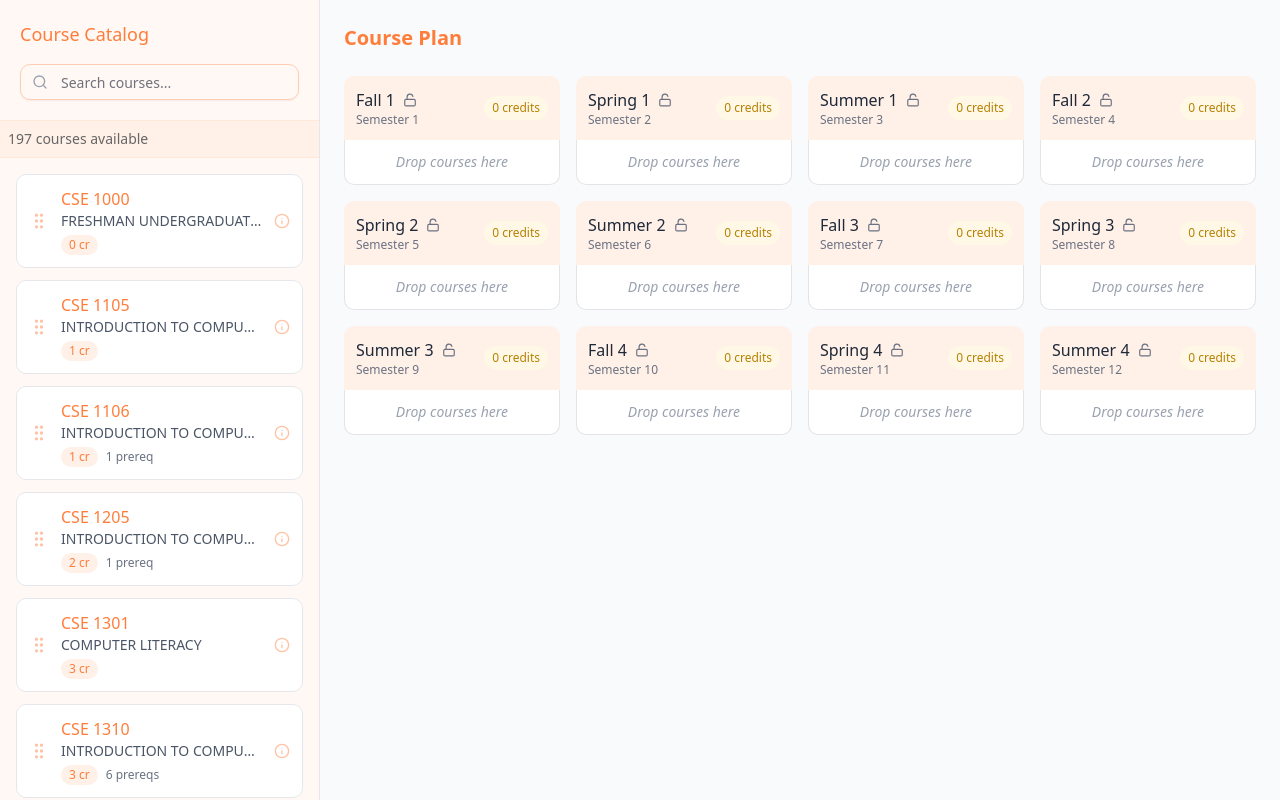
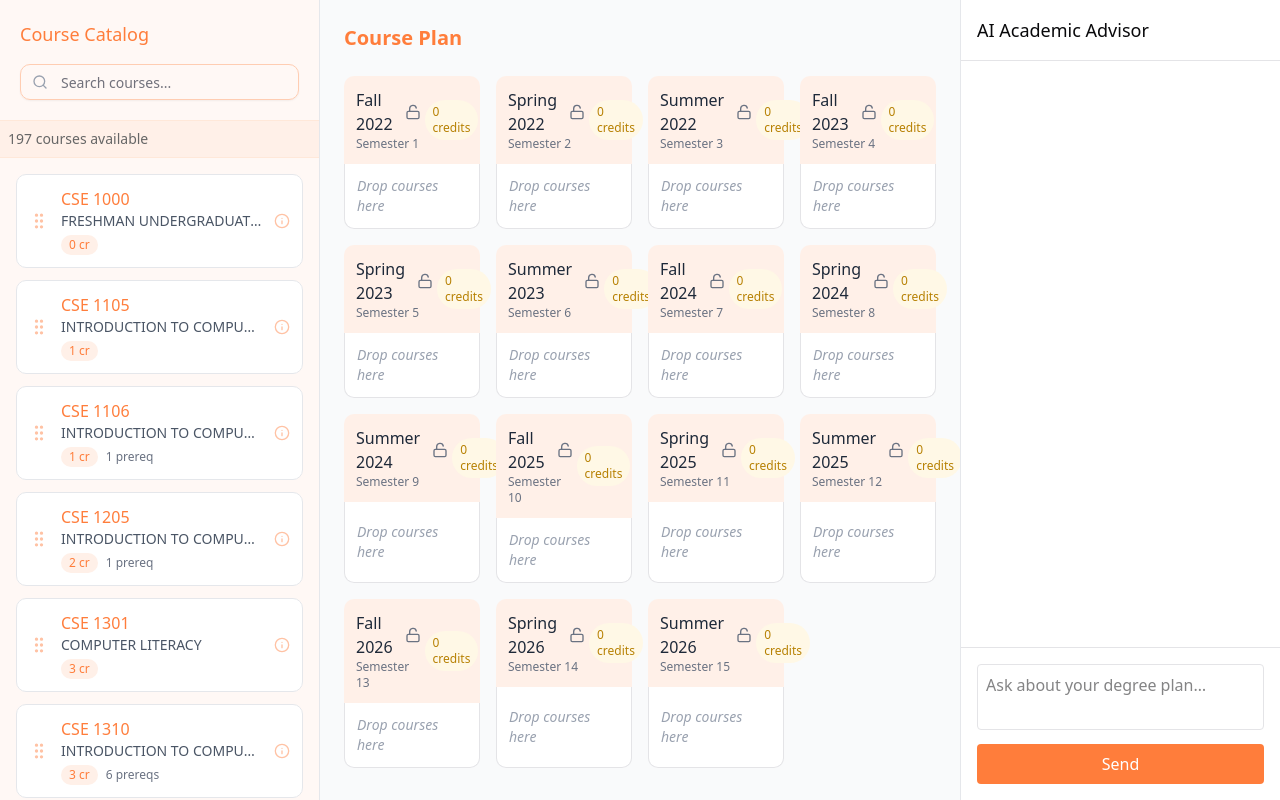
Before and after one commit to atiqurx/lumina, a Next.js app: page /degree-planner in a window 1280 px wide. Built offline with nearby package versions, Linux system fonts and the light colour scheme.

Commit message:
implement chatbot in degree planner

```diff
--- /dev/null
+++ b/app/api/assistant/route.ts
@@ -0,0 +1,31 @@
+import { NextResponse } from "next/server";
+import { OpenAI } from "openai";
+
+const openai = new OpenAI({
+  apiKey: process.env.OPENAI_API_KEY,
+});
+
+export async function POST(req: Request) {
+  const {
+    messages,
+  }: {
+    messages: { role: "system" | "user" | "assistant"; content: string }[];
+  } = await req.json();
+
+  if (!messages || !Array.isArray(messages)) {
+    return NextResponse.json({ error: "Invalid payload" }, { status: 400 });
+  }
+
+  try {
+    const res = await openai.chat.completions.create({
+      model: "o4-mini",
+      messages,
+    });
+
+    const reply = res.choices[0]?.message;
+    return NextResponse.json({ reply });
+  } catch (e: any) {
+    console.error("OpenAI error:", e);
+    return NextResponse.json({ error: e.message }, { status: 500 });
+  }
+}
--- /dev/null
+++ b/app/api/professor/route.ts
@@ -0,0 +1,75 @@
+import { NextResponse } from "next/server";
+
+const GRAPHQL_URL = "https://www.ratemyprofessors.com/graphql";
+// UT Arlington Relay ID (base64 of "School-1343")
+const SCHOOL_ID = "U2Nob29sLTEzNDM=";
+
+const SEARCH_PROF_QUERY = `
+  query SearchProfessors($text: String!, $schoolID: ID!) {
+    newSearch {
+      teachers(query: { text: $text, schoolID: $schoolID }) {
+        edges {
+          node {
+            firstName
+            lastName
+            avgRating
+            numRatings
+            wouldTakeAgainPercent
+            avgDifficulty
+            department
+            school { name }
+          }
+        }
+      }
+    }
+  }
+`;
+
+export async function POST(req: Request) {
+  const { professorName } = (await req.json()) as { professorName?: string };
+
+  if (!professorName) {
+    return NextResponse.json(
+      { error: "Missing `professorName` in request body" },
+      { status: 400 }
+    );
+  }
+
+  // Call RMP's GraphQL endpoint
+  const resp = await fetch(GRAPHQL_URL, {
+    method: "POST",
+    headers: {
+      "Content-Type": "application/json",
+      // RateMyProfessors doesn’t require auth for this endpoint
+      Accept: "application/json",
+    },
+    body: JSON.stringify({
+      query: SEARCH_PROF_QUERY,
+      variables: {
+        text: professorName,
+        schoolID: SCHOOL_ID,
+      },
+    }),
+  });
+
+  if (!resp.ok) {
+    console.error("RMP GraphQL error:", await resp.text());
+    return NextResponse.json({ error: "Lookup failed" }, { status: 502 });
+  }
+
+  const { data, errors } = await resp.json();
+  if (errors || !data?.newSearch?.teachers?.edges?.length) {
+    return NextResponse.json({ error: "Professor not found" }, { status: 404 });
+  }
+
+  const prof = data.newSearch.teachers.edges[0].node;
+  return NextResponse.json({
+    name: `${prof.firstName} ${prof.lastName}`,
+    rating: prof.avgRating,
+    reviews: prof.numRatings,
+    wouldTakeAgainPct: prof.wouldTakeAgainPercent,
+    difficulty: prof.avgDifficulty,
+    department: prof.department,
+    school: prof.school.name,
+  });
+}
--- a/app/degree-planner/page.tsx
+++ b/app/degree-planner/page.tsx
@@ -14,6 +14,7 @@ import {
 import { Sidebar } from "@/components/Sidebar";
 import { SemesterCard } from "@/components/SemesterCard";
 import { DraggableCourseItem } from "@/components/DraggableCourseItem";
+import { ChatSidebar } from "@/components/ChatSidebar";
 import { CourseWithUid } from "@/components/DraggableCourseCard";
 import { Course } from "@/types/course";
 import catalog from "@/catalog.json";
@@ -39,6 +40,7 @@ export default function DegreePlannerPage() {
   function handleDragStart(e: DragStartEvent) {
     setActiveId(e.active.id as string);
   }
+
   function handleDragEnd(e: DragEndEvent) {
     const { active, over } = e;
     if (!over) {
@@ -82,7 +84,7 @@ export default function DegreePlannerPage() {
   }, [assignments]);
 
   const unassigned = ALL_COURSES.filter((c) => !(c.uid in assignments));
-  const semesters = Array.from({ length: 12 }, (_, i) => i + 1);
+  const semesters = Array.from({ length: 15 }, (_, i) => i + 1);
   const activeCourse = activeId
     ? ALL_COURSES.find((c) => c.uid === activeId)
     : null;
@@ -94,15 +96,16 @@ export default function DegreePlannerPage() {
       onDragEnd={handleDragEnd}
     >
       <div className="flex h-screen bg-gray-50">
+        {/* Left: Catalog Sidebar */}
         <aside className="w-80 border-r border-gray-200 overflow-hidden flex flex-col">
           <Sidebar courses={unassigned} />
         </aside>
 
+        {/* Middle: Degree Planner */}
         <main className="flex-1 p-6 overflow-auto">
           <h1 className="text-xl font-semibold text-[#FF7D3B] mb-6">
             Course Plan
           </h1>
-
           <div className="grid grid-cols-1 md:grid-cols-2 lg:grid-cols-4 gap-4">
             {semesters.map((sem) => {
               const semCourses = ALL_COURSES.filter(
@@ -127,8 +130,17 @@ export default function DegreePlannerPage() {
             })}
           </div>
         </main>
+
+        {/* Right: AI Chat Sidebar */}
+        <aside className="w-80 border-l border-gray-200 overflow-hidden flex flex-col">
+          <ChatSidebar
+            catalog={ALL_COURSES} // pass the full list, including uid
+            assignments={assignments} // pass the live map
+          />
+        </aside>
       </div>
 
+      {/* Drag preview overlay */}
       <DragOverlay>
         {activeCourse && (
           <DraggableCourseItem course={activeCourse} showIcons={false} />
--- /dev/null
+++ b/components/ChatSidebar.tsx
@@ -0,0 +1,164 @@
+"use client";
+
+import { useState, useMemo } from "react";
+
+type Message = { role: "system" | "user" | "assistant"; content: string };
+
+export interface CourseWithUid {
+  uid: string;
+  code: string;
+  title: string;
+  credits: number;
+  prereqs: string[];
+}
+
+function isProfessorQuery(text: string) {
+  return /\b(?:professor|prof|dr\.)\s+([A-Za-z]+\s?[A-Za-z]*)/i.test(text);
+}
+function extractProfessorName(text: string) {
+  const m = text.match(/\b(?:professor|prof|dr\.)\s+([A-Za-z]+\s?[A-Za-z]*)/i);
+  return m ? m[1] : "";
+}
+
+export function ChatSidebar({
+  catalog,
+  assignments,
+}: {
+  catalog: CourseWithUid[];
+  assignments: Record<string, number>;
+}) {
+  const [messages, setMessages] = useState<Message[]>([]);
+  const [draft, setDraft] = useState("");
+  const [loading, setLoading] = useState(false);
+
+  // build catalog + plan context once
+  const contextBlob = useMemo(() => {
+    /* … your existing catalog & plan summarization … */
+  }, [catalog, assignments]);
+
+  async function sendMessage() {
+    if (!draft.trim()) return;
+    const text = draft.trim();
+    const userMsg: Message = { role: "user", content: text };
+    setMessages((m) => [...m, userMsg]);
+    setDraft("");
+    setLoading(true);
+
+    // ➊ Professor path
+    if (isProfessorQuery(text)) {
+      const profName = extractProfessorName(text);
+      try {
+        const res = await fetch("/api/professor", {
+          method: "POST",
+          headers: { "Content-Type": "application/json" },
+          body: JSON.stringify({ professorName: profName }),
+        });
+        const data = await res.json();
+        let reply: Message;
+        if (res.ok) {
+          reply = {
+            role: "assistant",
+            content: `🧑‍🏫 ${data.name}: ${data.rating}/5 ⭐ from ${
+              data.reviews
+            } reviews, ${Math.round(
+              data.wouldTakeAgainPct
+            )}% would take again, difficulty ${data.difficulty}/5.`,
+          };
+        } else {
+          reply = {
+            role: "assistant",
+            content: `❗️Professor not found: ${profName}`,
+          };
+        }
+        setMessages((m) => [...m, reply]);
+      } catch (e: any) {
+        setMessages((m) => [
+          ...m,
+          { role: "assistant", content: `❗️Lookup error: ${e.message}` },
+        ]);
+      } finally {
+        setLoading(false);
+      }
+      return;
+    }
+
+    // ➋ Otherwise: regular AI-advisor flow
+    const systemPrompt: Message = {
+      role: "system",
+      content: `
+        You are an expert academic advisor. Base your advice on the
+        course catalog and the student’s current plan provided below.
+        Please keep every answer under two sentences—short, concise, and to the point.
+
+        ${contextBlob}
+      `.trim(),
+    };
+
+    const payload = {
+      messages: [systemPrompt, ...messages, userMsg] as Message[],
+    };
+
+    try {
+      const res = await fetch("/api/assistant", {
+        method: "POST",
+        headers: { "Content-Type": "application/json" },
+        body: JSON.stringify(payload),
+      });
+      const data = await res.json();
+      if (data.reply?.content) {
+        setMessages((m) => [...m, data.reply as Message]);
+      } else {
+        setMessages((m) => [
+          ...m,
+          { role: "assistant", content: "❗️Error: " + (data.error || "") },
+        ]);
+      }
+    } catch (err: any) {
+      setMessages((m) => [
+        ...m,
+        { role: "assistant", content: "❗️Network error: " + err.message },
+      ]);
+    } finally {
+      setLoading(false);
+    }
+  }
+
+  return (
+    <div className="flex flex-col h-full bg-white">
+      <header className="p-4 border-b">
+        <h2 className="text-lg font-medium">AI Academic Advisor</h2>
+      </header>
+      <div className="flex-1 p-4 overflow-y-auto space-y-3">
+        {messages.map((m, i) => (
+          <div
+            key={i}
+            className={`p-2 rounded max-w-[80%] ${
+              m.role === "user"
+                ? "bg-[#FFEBE7] text-[#D03A16] self-end"
+                : "bg-gray-100 text-gray-800 self-start"
+            }`}
+          >
+            {m.content}
+          </div>
+        ))}
+        {loading && <div className="text-sm text-gray-500">Typing…</div>}
+      </div>
+      <div className="p-4 border-t">
+        <textarea
+          rows={2}
+          className="w-full p-2 border rounded resize-none focus:outline-none"
+          placeholder="Ask about your degree plan…"
+          value={draft}
+          onChange={(e) => setDraft(e.target.value)}
+        />
+        <button
+          className="mt-2 w-full py-2 bg-[#FF7D3B] text-white rounded hover:bg-[#e66c29]"
+          onClick={sendMessage}
+          disabled={loading}
+        >
+          Send
+        </button>
+      </div>
+    </div>
+  );
+}
--- a/components/SemesterCard.tsx
+++ b/components/SemesterCard.tsx
@@ -1,10 +1,10 @@
+// components/SemesterCard.tsx
 "use client";
 
 import { useDroppable } from "@dnd-kit/core";
 import { Lock, Unlock, AlertTriangle } from "lucide-react";
 import { CourseWithUid } from "./DraggableCourseCard";
 import { DraggableCourseItem } from "./DraggableCourseItem";
-import { theme } from "./ui/theme";
 
 export interface SemesterCardProps {
   semester: number;
@@ -30,13 +30,21 @@ export function SemesterCard({
     disabled: semesterLocked,
   });
 
+  // 🚀 new: hard-coded start year
+  const START_YEAR = 2022;
+  const TERM_NAMES = ["Fall", "Spring", "Summer"];
+
+  // zero-based index
+  const idx = semester - 1;
+  const term = TERM_NAMES[idx % 3];
+  const year = START_YEAR + Math.floor(idx / 3);
+
+  const label = `${term} ${year}`; // e.g. "Fall 2022"
+
   const totalCredits = courses.reduce((sum, c) => sum + c.credits, 0);
-  const year = Math.ceil(semester / 3);
-  const terms = ["Fall", "Spring", "Summer"];
-  const term = terms[(semester - 1) % 3];
   const hasWarnings = courses.some((c) => missingPrereqsMap[c.uid]?.length > 0);
 
-  // Calculate credit status
+  // credit status styling...
   let creditStatus = "optimal";
   if (totalCredits > 18) creditStatus = "overload";
   else if (totalCredits < 12) creditStatus = "underload";
@@ -58,29 +66,25 @@ export function SemesterCard({
           ${hasWarnings ? "border-b-2 border-[#FFCDB2]" : ""}
         `}
       >
+        <div>
           <div className="flex items-center gap-2">
-          <div>
-            <div className="flex items-center gap-1">
-              <h2 className="font-medium text-gray-800">
-                {term} {year}
-              </h2>
+            <h2 className="font-medium text-gray-800">{label}</h2>
             <button
               onClick={onToggleSemesterLock}
               className="p-1 hover:bg-[#FFE8D9] rounded-full transition-colors"
               title={semesterLocked ? "Unlock semester" : "Lock semester"}
             >
               {semesterLocked ? (
-                  <Lock className="w-3.5 h-3.5 text-gray-500" />
+                <Lock className="w-4 h-4 text-gray-500" />
               ) : (
-                  <Unlock className="w-3.5 h-3.5 text-gray-500" />
+                <Unlock className="w-4 h-4 text-gray-500" />
               )}
             </button>
           </div>
           <div className="text-xs text-gray-500">Semester {semester}</div>
         </div>
-        </div>
 
-        <div
+        <span
           className={`
             text-xs font-medium px-2 py-1 rounded-full
             ${
@@ -93,10 +97,10 @@ export function SemesterCard({
           `}
         >
           {totalCredits} credits
-        </div>
+        </span>
       </div>
 
-      {/* Course list */}
+      {/* Course list... unchanged */}
       <div
         className={`
           flex-1 p-3 border border-t-0 rounded-b-lg
--- a/package.json
+++ b/package.json
@@ -12,18 +12,21 @@
     "@clerk/nextjs": "^6.18.0",
     "@dnd-kit/core": "^6.3.1",
     "@dnd-kit/sortable": "^10.0.0",
+    "@mtucourses/rate-my-professors": "^2.2.1",
     "@radix-ui/react-dialog": "^1.1.11",
     "@radix-ui/react-icons": "^1.3.2",
     "@radix-ui/react-popover": "^1.1.11",
     "@radix-ui/react-separator": "^1.1.4",
     "@radix-ui/react-slot": "^1.2.0",
     "@radix-ui/react-tooltip": "^1.2.4",
+    "@ritchiefu/rate-my-professors": "^3.1.0",
     "@shadcn/ui": "^0.0.4",
     "class-variance-authority": "^0.7.1",
     "clsx": "^2.1.1",
     "framer-motion": "^12.9.2",
     "lucide-react": "^0.503.0",
     "next": "15.3.1",
+    "openai": "^4.96.0",
     "react": "^19.0.0",
     "react-dom": "^19.0.0",
     "tailwind-merge": "^3.2.0"
```
Also changed, not shown: 1 other file (tests, documents, lock files or other folders). Lines whose indentation alone changed are shown as unchanged.
